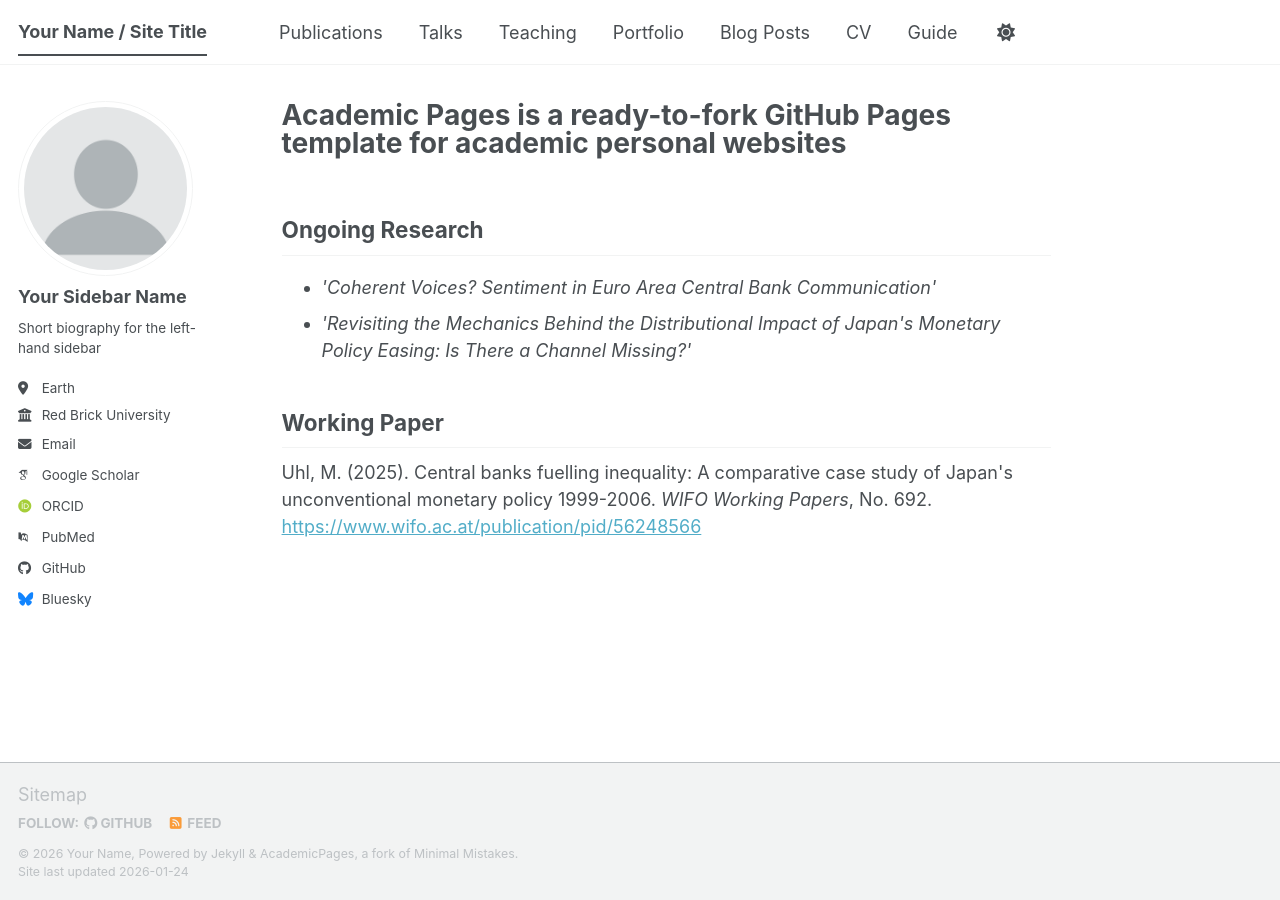
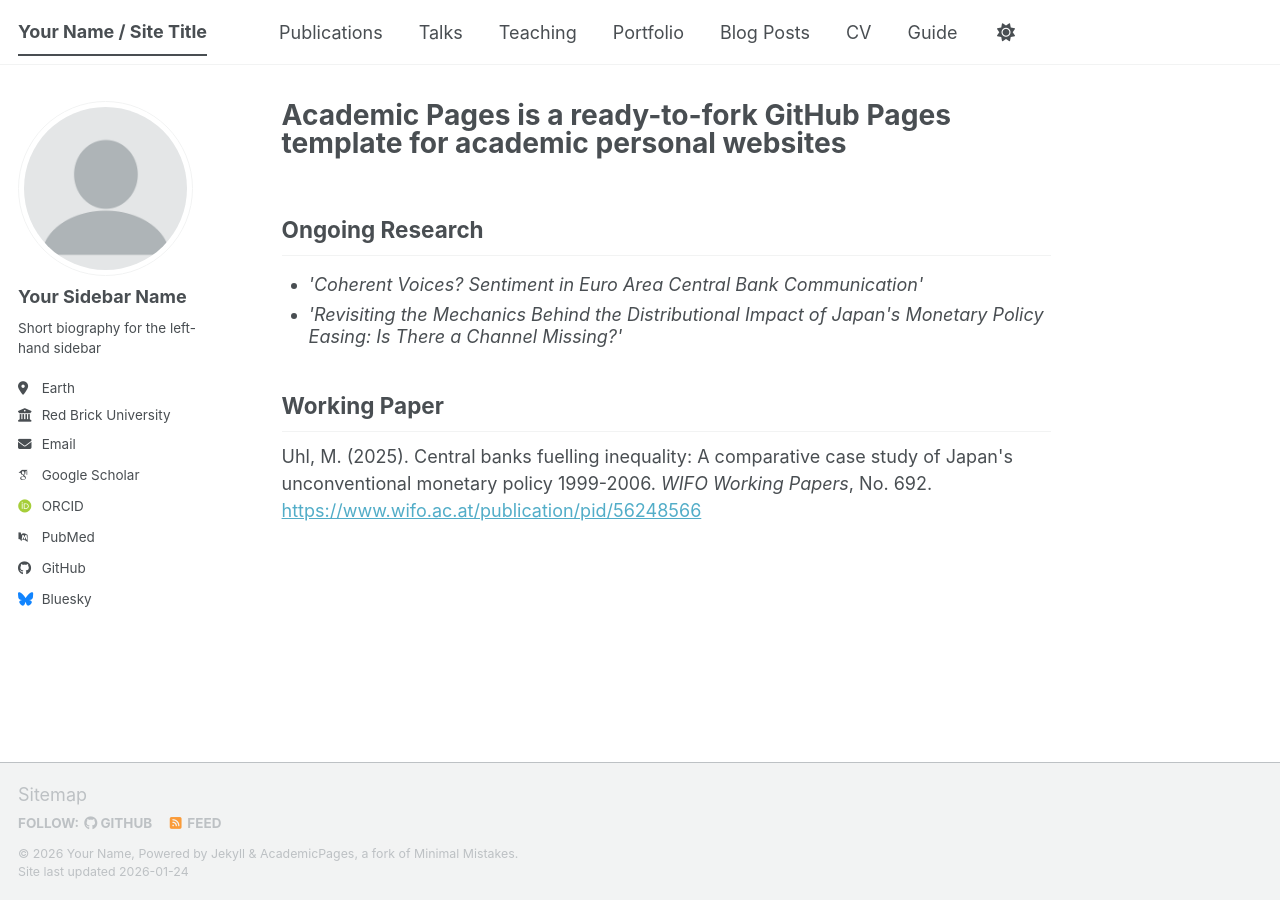
Before and after one commit to moritzuhl/moritzuhl.github.io, a Jekyll site: the page built from _pages/about.md, in a window 1280 px wide. Built offline with Jekyll 4.4.1, drawn with Linux system fonts in a browser that asks for light colours; some web fonts are replaced; a script bundle is joined from its source files by our own code; library files that are not in the unit come from our copies.

Commit message:
Added styling options

```diff
--- a/assets/css/main.scss
+++ b/assets/css/main.scss
@@ -41,3 +41,25 @@
     "vendor/font-awesome/solid",
     "vendor/font-awesome/brands"
 ;
+
+/* Allow citation links to wrap properly */
+
+.citation a {
+  white-space: normal;
+  word-break: break-word;
+  overflow-wrap: anywhere;
+}
+
+/* Define list style */
+
+.ongoing-list {
+  list-style-type: disc;
+  margin-left: 1.5rem;
+  padding-left: 0;
+}
+
+/* Define option to collapse spacing between lines */
+
+.tight-lines {
+  line-height: 1.2;
+}
```
